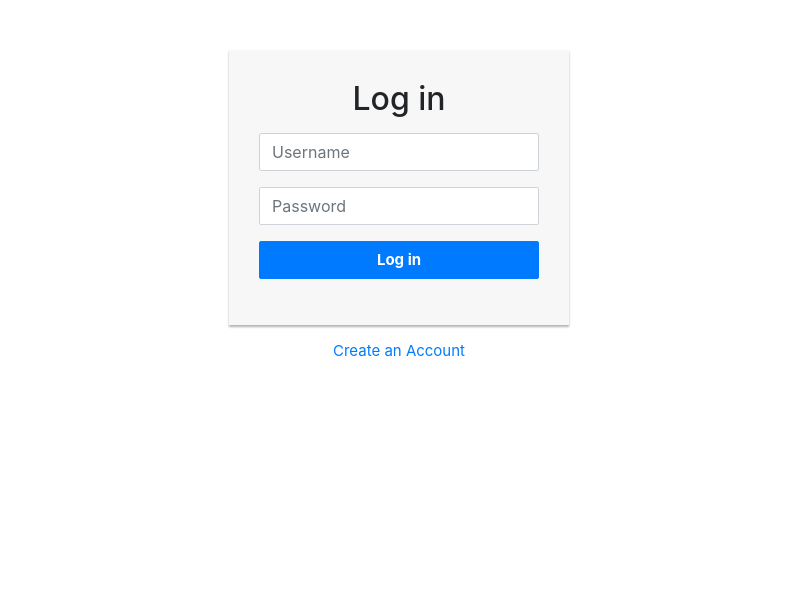
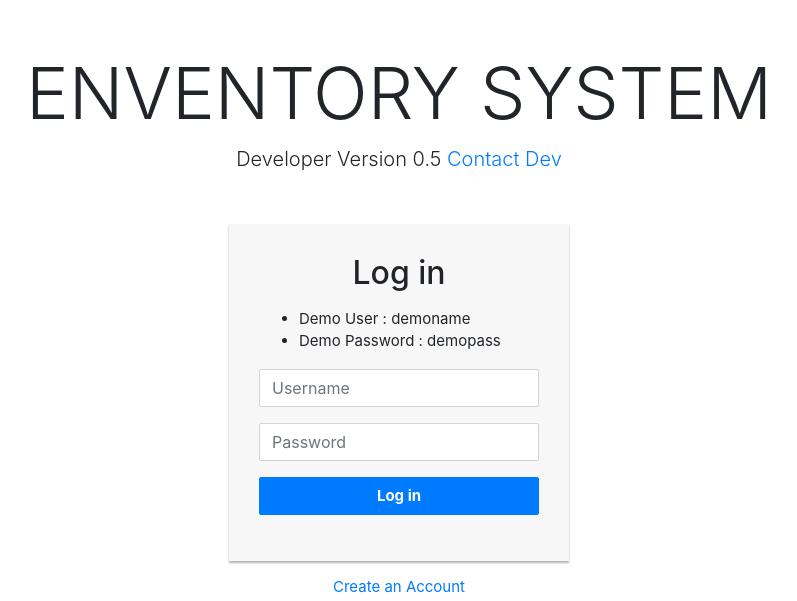
Before and after one commit to iamtakdir/mojud, a Django app: page /users/login/ in a window 1280 px wide. Shown: the top 601 px of the page, without its empty margins (241-1038 px from the left). Run offline with Django 3.2, Linux system fonts and the light colour scheme; some libraries are stand-ins or nearby versions.

Commit message:
production

```diff
--- a/inventory/urls.py
+++ b/inventory/urls.py
@@ -6,6 +6,6 @@ urlpatterns = [
     path('admin/', admin.site.urls),
     path('', include('stock.urls')),
     path('users/', include('users.urls')),
-    path('api/', include('api.urls')),
+    path('api/', include('api.urls'), name='api'),
 
 ]
--- a/stock/templates/layouts/backend_footer.html
+++ b/stock/templates/layouts/backend_footer.html
@@ -1,7 +1,7 @@
 <footer class="py-4 bg-light mt-auto">
     <div class="container-fluid">
         <div class="d-flex align-items-center justify-content-between small">
-            <div class="text-muted">Copyright &copy; </div>
+            <div class="text-muted">Copyright &copy; <a href="http://iamtakdir.xyz">iamtakdir.xyz</a> </div>
 
         </div>
     </div>
--- a/stock/templates/layouts/backend_sidebar.html
+++ b/stock/templates/layouts/backend_sidebar.html
@@ -6,6 +6,8 @@
                 <a class="nav-link" href="{% url 'list_items' %}">
                     <div class="sb-nav-link-icon"><i class="fas fa-tachometer-alt"></i></div>
                     Dashboard
+                </a>
+                <a class="nav-link collapsed btn btn-success mb-2" href="{% url 'schema-swagger-ui' %}"> View APIS
                 </a>
                 <div class="sb-sidenav-menu-heading">Add Stock Section</div>
                 <a class="nav-link collapsed btn btn-dark mb-2" href="{% url 'add_stock' %}"> Add Stock Item
--- a/users/templates/users/loginuser.html
+++ b/users/templates/users/loginuser.html
@@ -38,10 +38,19 @@
             font-size: 15px;
             font-weight: bold;
         }
+
+        .high {
+            margin-top: 50px;
+        }
     </style>
 </head>
 
 <body>
+
+    <center>
+        <h1 class="display-3 high"> ENVENTORY SYSTEM </h1>
+        <p class="lead">Developer Version 0.5 <a href="iamtakdir@gmail.com">Contact Dev</a></p>
+    </center>
     <div class="login-form">
 
 
@@ -49,6 +58,10 @@
 
             {% csrf_token %}
             <h2 class="text-center">Log in</h2>
+            <ul>
+                <li>Demo User : demoname </li>
+                <li>Demo Password : demopass </li>
+            </ul>
             <div class="form-group">
                 <input type="text" class="form-control" placeholder="Username" required="required" name="username">
             </div>
@@ -57,6 +70,7 @@
             </div>
             <div class="form-group">
                 <button type="submit" class="btn btn-primary btn-block">Log in</button>
+
             </div>
 
         </form>
```
Also changed, not shown: inventory/settings.py (+25 -5 lines), users/templates/users/signup.html (+9 -0 lines), db.sqlite3.
